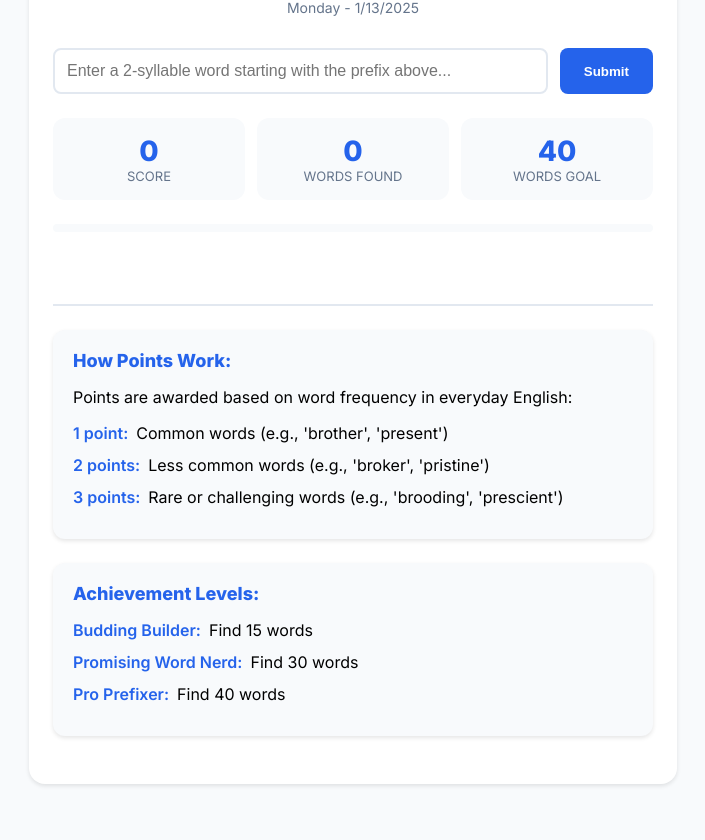
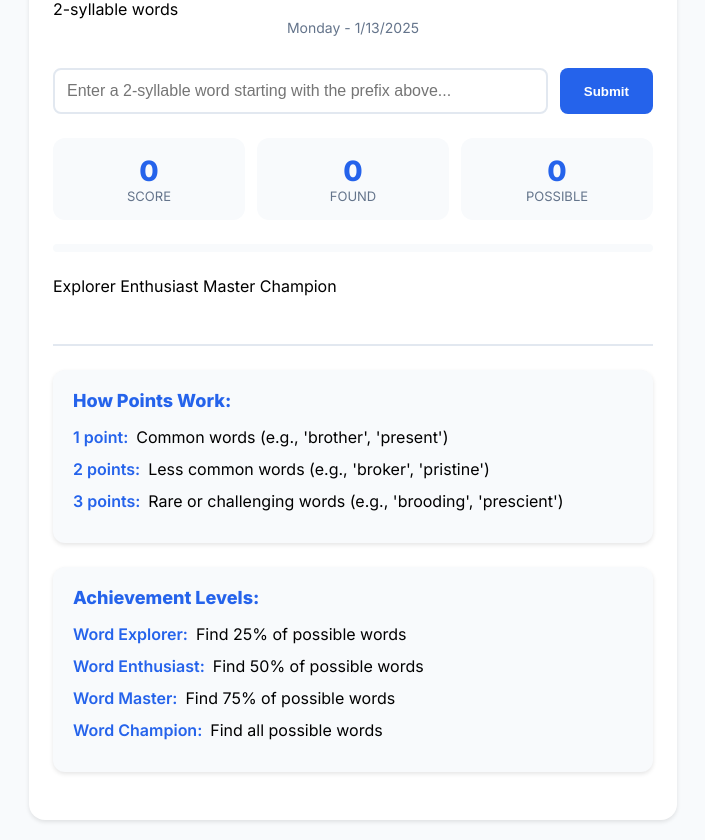
Before and after one commit to JasonSkog/PreFix, a plain HTML site: page index.html in a window 1280 px wide. Shown: the part 233-1073 px from the top of the page, without its empty margins (287-992 px from the left). Before the commit the page ends 1037 px from the top, so only its background shows below. Drawn offline with Linux system fonts and the light colour scheme.

Commit message:
Update index.html
added syllable variation

```diff
--- a/index.html
+++ b/index.html
@@ -4,7 +4,7 @@
     <meta charset="UTF-8">
     <meta name="viewport" content="width=device-width, initial-scale=1.0">
     <meta name="description" content="PreFix - A daily word game challenging you to build words with prefix blends">
-    <title>PreFix - Daily Word Game</title>
+    <title>PreFix - Daily Word-Building Challenge</title>
     <link href="https://fonts.googleapis.com/css2?family=Inter:wght@400;600;800&display=swap" rel="stylesheet">
     <link href="style.css" rel="stylesheet">
 </head>
@@ -12,8 +12,11 @@
     <div class="container">
         <header class="game-header">
             <h1 class="title">PreFix</h1>
-            <div id="currentPrefix" class="prefix" aria-label="Today's prefix">BR</div>
-            <div id="dateDisplay" class="date-display" aria-label="Current date"></div>
+            <div class="game-info">
+                <div id="currentPrefix" class="prefix" aria-label="Today's prefix">BR</div>
+                <div id="syllableCount" class="syllable-count" aria-label="Required syllables">2-syllable words</div>
+                <div id="dateDisplay" class="date-display" aria-label="Current date"></div>
+            </div>
         </header>
 
         <main>
@@ -38,11 +41,11 @@
                 </div>
                 <div class="stat-item">
                     <div id="wordsFound" class="stat-value" aria-label="Words found">0</div>
-                    <div class="stat-label">Words Found</div>
+                    <div class="stat-label">Found</div>
                 </div>
                 <div class="stat-item">
-                    <div class="stat-value" aria-label="Target goal">40</div>
-                    <div class="stat-label">Words Goal</div>
+                    <div id="possibleWords" class="stat-value" aria-label="Possible words">0</div>
+                    <div class="stat-label">Possible</div>
                 </div>
             </div>
 
@@ -50,27 +53,39 @@
                 <div class="progress-bar">
                     <div id="progressBar" class="progress-fill"></div>
                 </div>
+                <div class="progress-markers" aria-hidden="true">
+                    <div class="marker marker-25"></div>
+                    <div class="marker marker-50"></div>
+                    <div class="marker marker-75"></div>
+                </div>
+                <div class="progress-labels">
+                    <span>Explorer</span>
+                    <span>Enthusiast</span>
+                    <span>Master</span>
+                    <span>Champion</span>
+                </div>
             </div>
+
+            <div id="currentAchievement" class="achievement-badge" style="display: none;"></div>
 
             <div id="foundWords" class="found-words" aria-label="List of found words"></div>
 
             <div class="info-section">
                 <div class="info-box">
                     <h3>How Points Work:</h3>
-                    <p>Points are awarded based on word frequency in everyday English:</p>
                     <ul class="info-list">
                         <li><span class="font-semibold">1 point:</span> Common words (e.g., 'brother', 'present')</li>
                         <li><span class="font-semibold">2 points:</span> Less common words (e.g., 'broker', 'pristine')</li>
                         <li><span class="font-semibold">3 points:</span> Rare or challenging words (e.g., 'brooding', 'prescient')</li>
                     </ul>
                 </div>
-
                 <div class="info-box">
                     <h3>Achievement Levels:</h3>
                     <ul class="info-list">
-                        <li><span class="font-semibold">Budding Builder:</span> Find 15 words</li>
-                        <li><span class="font-semibold">Promising Word Nerd:</span> Find 30 words</li>
-                        <li><span class="font-semibold">Pro Prefixer:</span> Find 40 words</li>
+                        <li><span class="font-semibold">Word Explorer:</span> Find 25% of possible words</li>
+                        <li><span class="font-semibold">Word Enthusiast:</span> Find 50% of possible words</li>
+                        <li><span class="font-semibold">Word Master:</span> Find 75% of possible words</li>
+                        <li><span class="font-semibold">Word Champion:</span> Find all possible words</li>
                     </ul>
                 </div>
             </div>
```
